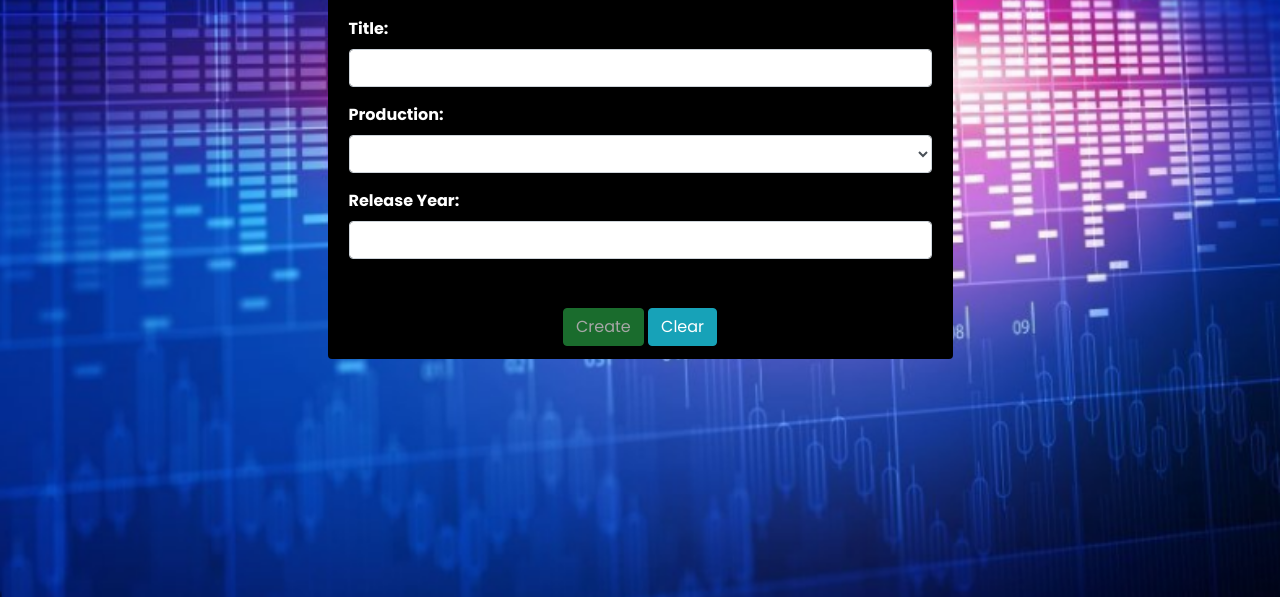
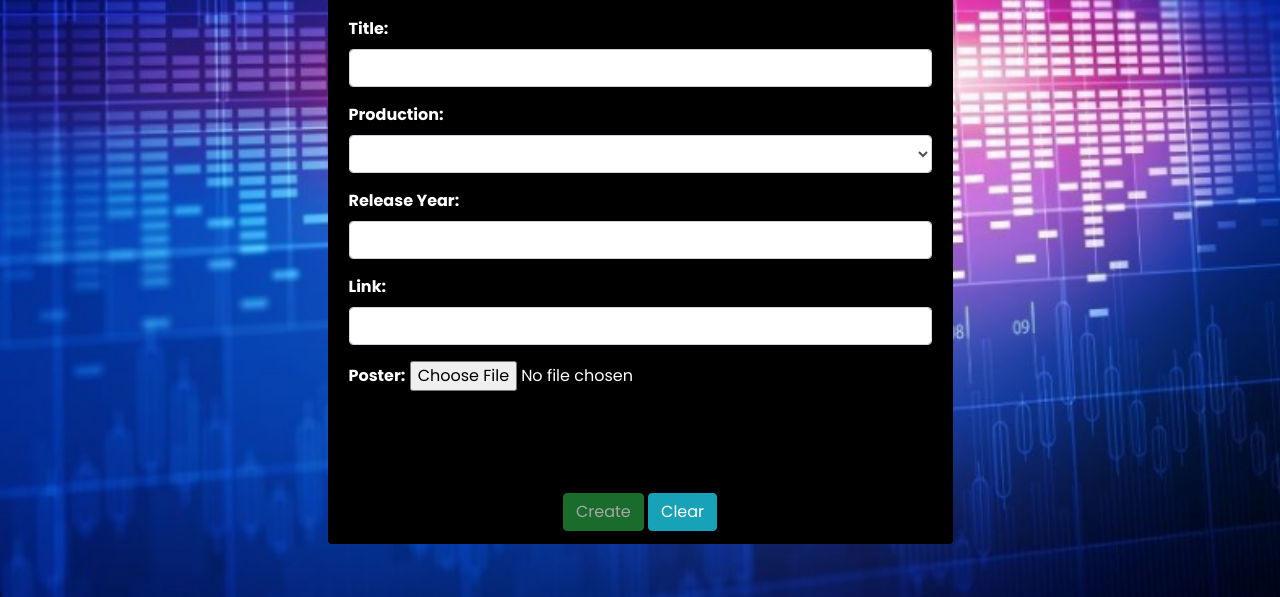
Before and after one commit to Astaroth851/Astaroth851.github.io, a plain HTML site: page index.html at #!/create in a window 1280 px wide. Shown: the part 203-800 px from the top of the page. Drawn offline with nearby package versions, Linux system fonts and the light colour scheme; some packages are replaced by stand-ins of ours.

Commit message:
Update create.html

```diff
--- a/create.html
+++ b/create.html
@@ -42,6 +42,22 @@
 							required and must be between 2015 and 2025, inclusive
 						</span>
 					</div>
+					<div class="form-group">
+						<label for="link" class="font-weight-bold">Link:</label>
+						<input ng-model="movie.link" name="link" type="text"
+							class="form-control" id="link">
+					</div>
+					<div class="form-group">
+						<label for="image" class="font-weight-bold">Poster:</label>
+						<input ngf-select accept=".png" ng-model="movie.image" id="fileUploadField"
+						type="file" name="image" ngf-resize="{width: 400, height: 600}">
+
+						<div class="text-center">
+							<img ngf-src="movie.image" class="img-thumbnail">
+							<br><br>
+						<button ng-show="movie.image" ng-click="movie.image=''">remove</button>
+						</div>
+					</div>
 				</form>
 			</div>
 			<div class="card-footer text-center">
```
